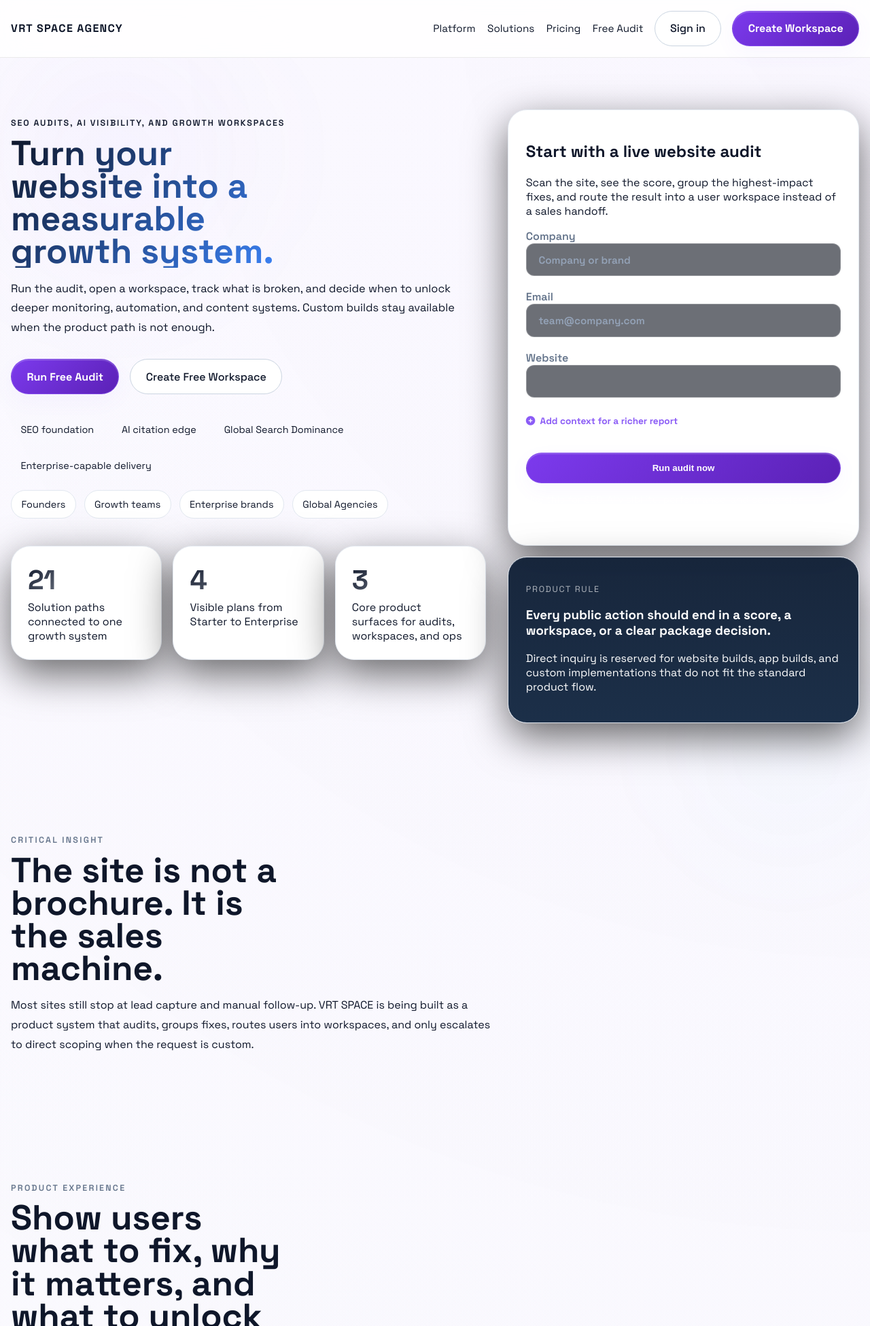
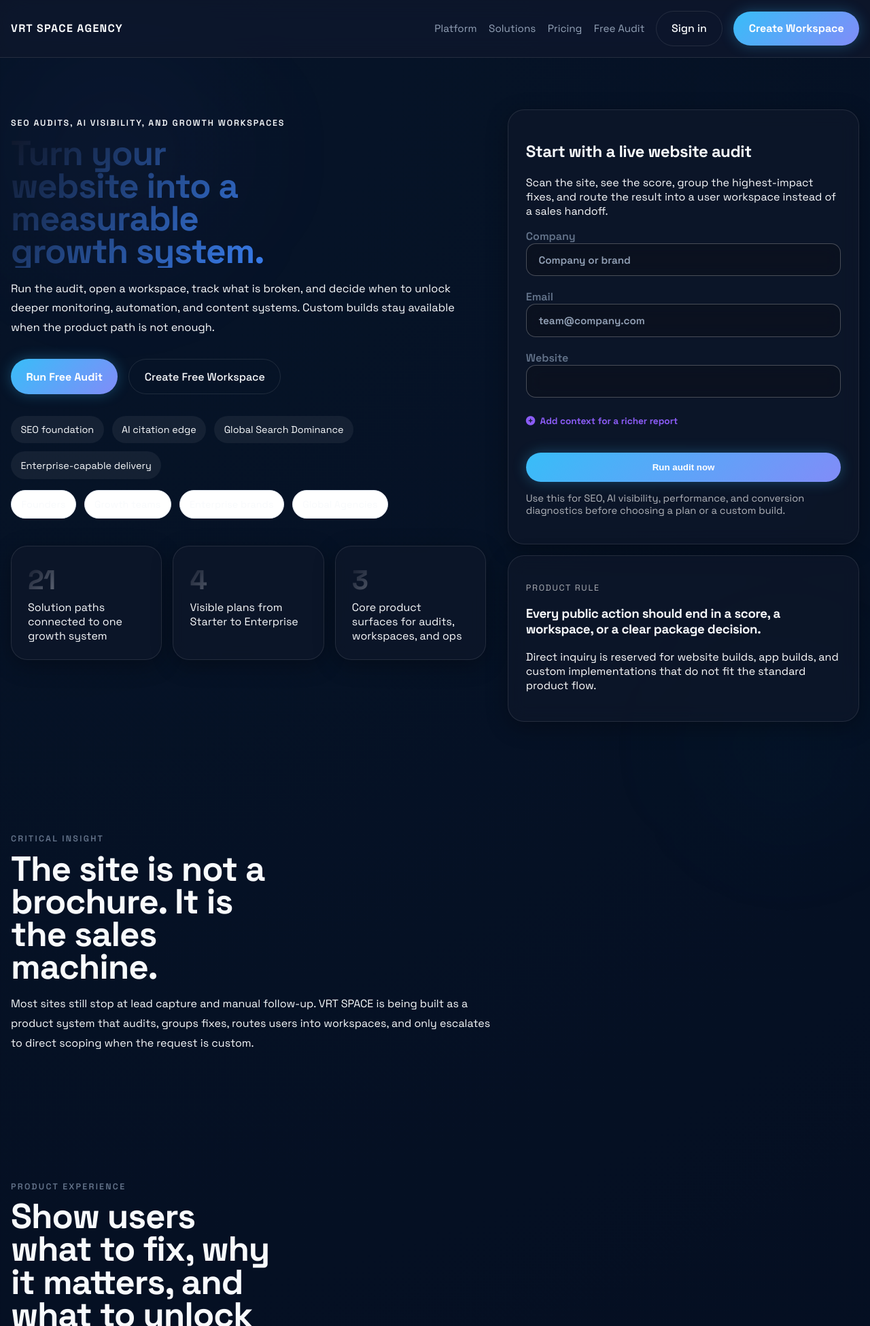
Before and after one commit to evans3077/VRTSPACE1, a Django app: page / in a window 1280 px wide; the page is wider, and only the part inside the window is pictured. Shown: the top 1951 px of that part at 68% size. Run offline with Django 5.2, Linux system fonts and the light colour scheme; data that the repository does not hold is empty; parts of the project's set-up code (start-up, migrations or seed data) failed here and were passed over; some libraries are stand-ins or nearby versions.

Commit message:
rhodas laptop init

```diff
--- /dev/null
+++ b/public/static/css/vrt-space-core.css
@@ -0,0 +1,165 @@
+:root {
+    /* Primary Color Palette */
+    --bg-main: #020617; /* Deepest Navy (Slate 950) */
+    --bg-surface: #0f172a; /* Slate 900 */
+    --bg-glass: rgba(15, 23, 42, 0.7);
+    --bg-glass-heavy: rgba(15, 23, 42, 0.85);
+
+    /* Text Palette */
+    --text-primary: #f8fafc; /* Slate 50 */
+    --text-secondary: #94a3b8; /* Slate 400 */
+    --text-muted: #64748b; /* Slate 500 */
+    --text-accent: #38bdf8; /* Sky 400 */
+
+    /* Brand & Accent */
+    --brand-primary: #38bdf8; /* Sky 400 */
+    --brand-secondary: #818cf8; /* Indigo 400 */
+    --brand-accent: #22d3ee; /* Cyan 400 */
+    --brand-gradient: linear-gradient(135deg, #38bdf8 0%, #818cf8 100%);
+    --brand-glow: 0 0 20px rgba(56, 189, 248, 0.3);
+
+    /* Border & Glass */
+    --border-glass: rgba(255, 255, 255, 0.1);
+    --border-active: rgba(56, 189, 248, 0.5);
+    --glass-blur: blur(12px);
+
+    /* Functional Colors */
+    --success: #10b981;
+    --warning: #f59e0b;
+    --error: #ef4444;
+    --info: #3b82f6;
+
+    /* Spacing & Radii */
+    --radius-sm: 8px;
+    --radius-md: 14px;
+    --radius-lg: 24px;
+    --radius-xl: 32px;
+}
+
+/* Global Transitions */
+* {
+    transition: background-color 0.3s ease, border-color 0.3s ease, box-shadow 0.3s ease, transform 0.2s ease;
+}
+
+/* Base Overrides */
+body {
+    background-color: var(--bg-main) !important;
+    color: var(--text-primary) !important;
+    background-image:
+        radial-gradient(circle at 0% 0%, rgba(56, 189, 248, 0.08) 0%, transparent 40%),
+        radial-gradient(circle at 100% 100%, rgba(129, 140, 248, 0.08) 0%, transparent 40%) !important;
+}
+
+/* Premium Panel System (Glassmorphism) */
+.glass-panel,
+.system-card,
+.audit-panel,
+.signal-panel,
+.hero-proof-card,
+.service-card,
+.stat-card,
+.package-card,
+.experience-card,
+.journey-card,
+.faq-card,
+.case-study-card,
+.contact-form,
+.workspace-nav-panel,
+.workspace-menu-panel {
+    background: var(--bg-glass) !important;
+    backdrop-filter: var(--glass-blur) !important;
+    -webkit-backdrop-filter: var(--glass-blur) !important;
+    border: 1px solid var(--border-glass) !important;
+    border-radius: var(--radius-lg) !important;
+    box-shadow: 0 8px 32px 0 rgba(0, 0, 0, 0.3) !important;
+}
+
+.glass-panel:hover,
+.system-card:hover,
+.audit-panel:hover,
+.hero-proof-card:hover,
+.service-card:hover,
+.stat-card:hover,
+.package-card:hover,
+.experience-card:hover,
+.journey-card:hover,
+.faq-card:hover {
+    border-color: var(--border-active) !important;
+    box-shadow: 0 8px 32px 0 rgba(0, 0, 0, 0.5), var(--brand-glow) !important;
+}
+
+/* Typography Enhancements */
+h1, h2, h3, h4, h5 {
+    color: var(--text-primary);
+    font-weight: 700;
+    letter-spacing: -0.02em;
+}
+
+.gradient-text {
+    background: var(--brand-gradient);
+    -webkit-background-clip: text;
+    -webkit-text-fill-color: transparent;
+    background-clip: text;
+}
+
+/* Button Overrides */
+.button-primary {
+    background: var(--brand-gradient) !important;
+    border: none !important;
+    color: white !important;
+    box-shadow: var(--brand-glow);
+}
+
+.button-primary:hover {
+    filter: brightness(1.1);
+    transform: translateY(-2px);
+    box-shadow: 0 0 30px rgba(56, 189, 248, 0.5);
+}
+
+.button-secondary {
+    background: transparent !important;
+    border: 1px solid var(--border-glass) !important;
+    color: var(--text-primary) !important;
+}
+
+.button-secondary:hover {
+    background: var(--border-glass) !important;
+    border-color: var(--text-secondary) !important;
+}
+
+/* Navigation Overrides */
+.site-header {
+    background: var(--bg-glass-heavy) !important;
+    border-bottom: 1px solid var(--border-glass) !important;
+}
+
+.brand {
+    color: var(--text-primary) !important;
+}
+
+.nav-links a {
+    color: var(--text-secondary) !important;
+}
+
+.nav-links a:hover {
+    color: var(--brand-primary) !important;
+}
+
+/* Form Overrides */
+input, select, textarea {
+    background: rgba(255, 255, 255, 0.05) !important;
+    border: 1px solid var(--border-glass) !important;
+    color: var(--text-primary) !important;
+    border-radius: var(--radius-md) !important;
+}
+
+input:focus, select:focus, textarea:focus {
+    border-color: var(--brand-primary) !important;
+    outline: none !important;
+    box-shadow: 0 0 0 2px rgba(56, 189, 248, 0.2) !important;
+}
+
+/* Utility Classes */
+.text-muted { color: var(--text-muted) !important; }
+.text-accent { color: var(--text-accent) !important; }
+.bg-surface { background-color: var(--bg-surface) !important; }
--- a/templates/base.html
+++ b/templates/base.html
@@ -32,6 +32,9 @@
     <link href="https://fonts.googleapis.com/css2?family=Space+Grotesk:wght@400;500;600;700;800&display=swap" rel="stylesheet">
     <link rel="stylesheet" href="https://cdnjs.cloudflare.com/ajax/libs/font-awesome/6.5.2/css/all.min.css" referrerpolicy="no-referrer">
     <link rel="stylesheet" href="{% static 'css/site.css' %}">
+    <link rel="stylesheet" href="{% static 'css/vrt-space-core.css' %}">
+    <script src="https://unpkg.com/htmx.org@1.9.12"></script>
+    <script defer src="https://unpkg.com/alpinejs@3.x.x/dist/cdn.min.js"></script>
     {% if schema_json %}
     <script type="application/ld+json">{{ schema_json|safe }}</script>
     {% endif %}
```
Also changed, not shown: antigravity_plan.md (added, +48 -0 lines).
